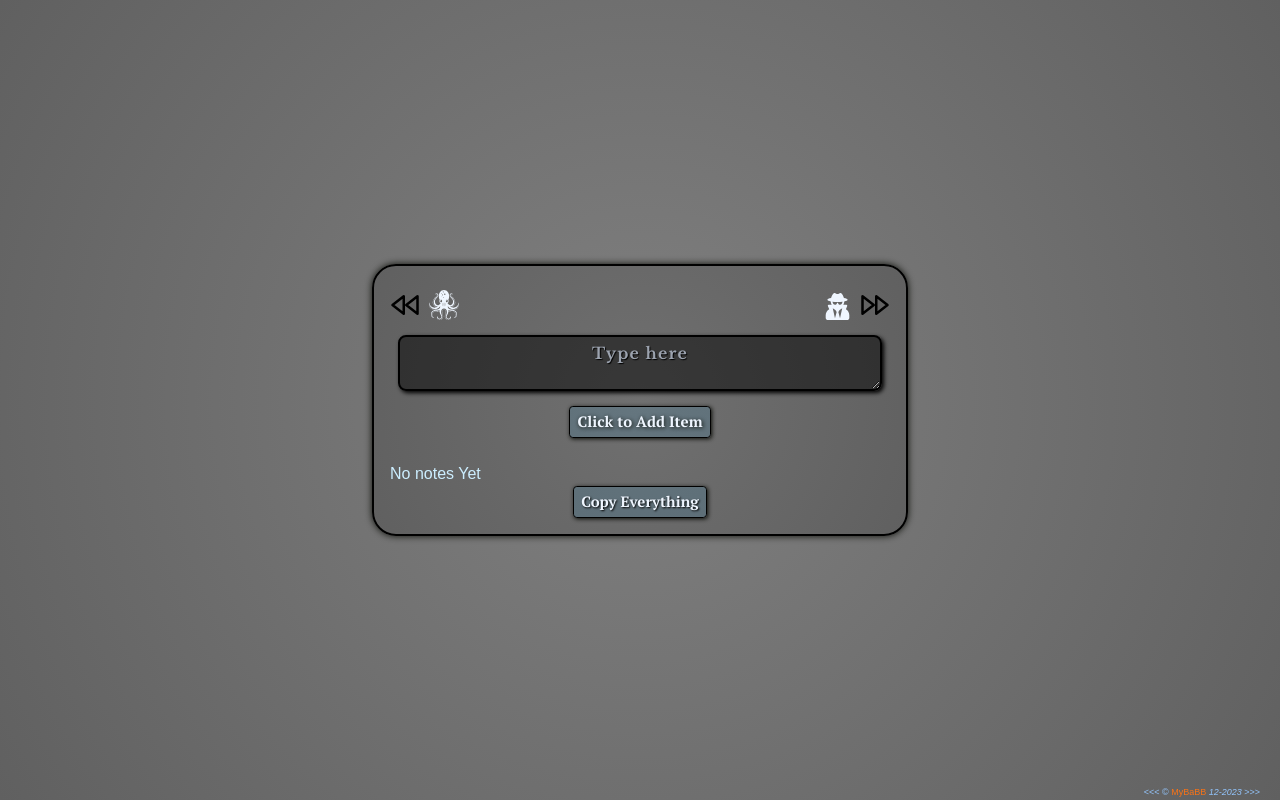
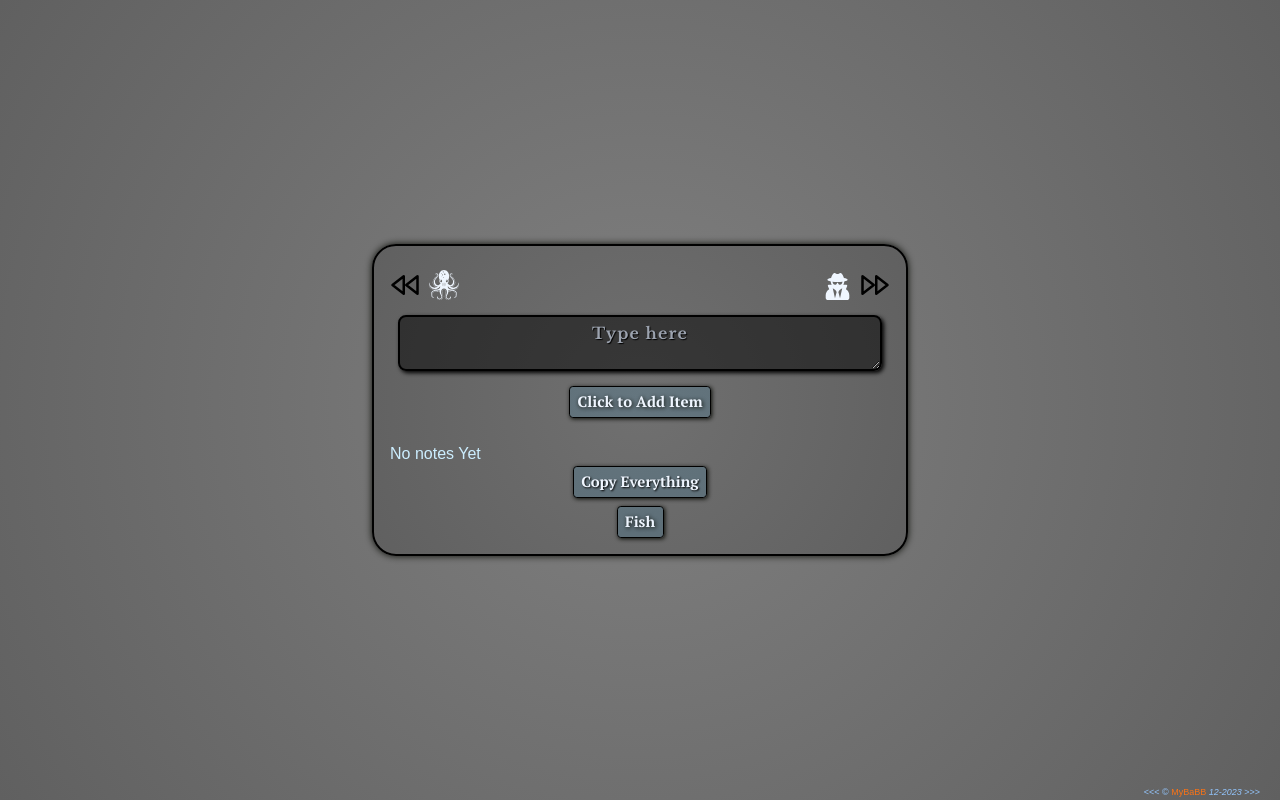
Before and after one commit to MyBaBB/MyBABB-Remember, a React (Vite) app: page / in a window 1280 px wide. Built offline with nearby package versions, Linux system fonts and the light colour scheme.

Commit message:
so I figured not everyone wants fish on their list so I made a toggle button to turn off ther random fish  memory helper selector

```diff
--- a/src/TodoFolder/WholeTodo.jsx
+++ b/src/TodoFolder/WholeTodo.jsx
@@ -36,11 +36,16 @@ export default function App() {
       });
     });
   }
+  const [isRandomEmojiEnabled, setIsRandomEmojiEnabled] = useState(true);
+
+  function toggleRandomEmoji() {
+    setIsRandomEmojiEnabled((prevValue) => !prevValue);
+  }
+
   function getRandomEmoji() {
-
     const emojis = ["🐠", "🦀", "🦈", "🐟", "🎣","🪼","🐬","🐳","🦞","🦭","🐚","🪸","🦑","🐡","🐋","🐙","🦐","🐊","🐍","🐢"];
     const randomIndex = Math.floor(Math.random() * emojis.length);
-    return emojis[randomIndex];
+    return isRandomEmojiEnabled ? emojis[randomIndex] : "";
   }
   function deleteTodo(id) {
     setTodos((currentTodos) => {
@@ -83,7 +88,13 @@ export default function App() {
           >
             Copy Everything
           </button>
-
+            <button
+              onClick={toggleRandomEmoji}
+              className={`btn2 mt-2 toggleButton relative flex justify-center m-auto    text-blue-50
+                font-PTSerif-Bold   hover:bg-gradient-to-b ${isRandomEmojiEnabled ? 'from-green-600 to-green-950' : 'from-red-600 to-red-950'}`}
+            >
+              {isRandomEmojiEnabled ? "Fish" : "No Fish"}
+            </button>
       </div>
     </>
   );
```
